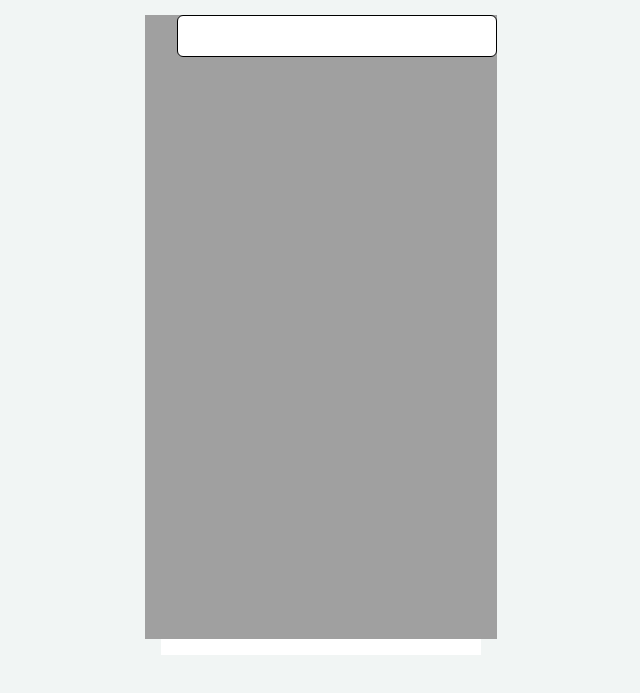
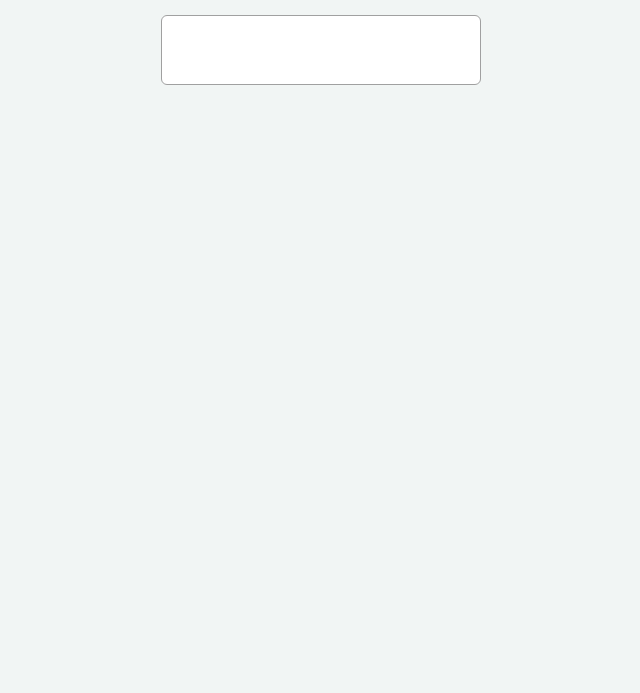
Before and after one commit to JoandersonOliveira/taskList-manager, a website: page public/index.html in a window 1280 px wide. Shown: the part 95-788 px from the top of the page, without its empty margins (319-959 px from the left). Drawn offline with nearby package versions, Linux system fonts and the light colour scheme.

Commit message:
ajustando cards

```diff
--- a/public/index.html
+++ b/public/index.html
@@ -34,14 +34,16 @@
     <div class="container-tasks width-fix">
       <ul class="task-list">
 
-        <div class="card-task card width-fix">
-          <div class="card-task-content">
-            <div class="card-task card-title width-fix"></div>
-            <div class="card-task card-body width-fix"></div>
-          </div>
-          <div class="color-indicator"></div>
+        <li class="task-list-item">
+            <div class="card-task card width-fix">
+                <div class="card-task-content">
+                  <div class="title card-title width-fix"></div>
+                  <div class="description card-body width-fix"></div>
+                </div>
+                <div class="color-indicator"></div>
+              </div>
+        </li>
 
-        </div>
       </ul>
     </div>
   </body>
--- a/public/style.css
+++ b/public/style.css
@@ -4,6 +4,12 @@
   --color-third: #717f7f;
   --color-secondary: #f1f5f4;
   --color-white: #ffffff;
+}
+
+* {
+  padding: 0;
+  margin: 0;
+  box-sizing: border-box;
 }
 
 body {
@@ -53,6 +59,8 @@ body {
   background-color: #e3dede;
 }
 
+/* TASKS HERE */
+
 .container-tasks {
   margin: 0 auto;
   display: flex;
@@ -61,24 +69,31 @@ body {
   align-items: center;
   margin-top: 30px !important;
   height: 80vh;
-  background-color: var(--color-white);
+  /* background-color: var(--color-white); */
+}
 
-  .task-list {
-    height: 100vh;
-    background-color: var(--color-gray);
+.task-list {
+  list-style: none;
+  padding: 0;
+  margin: 0;
+  display: flex;
+  flex-direction: column;
+  gap:10px;
+
+  height: 100vh;
+  /* background-color: var(--color-gray); */
+  align-items: center !important;
+}
+
+ul.task-list-item{
     display: flex;
-    flex-direction: column;
-    align-items: center;
-  }
+    justify-content: center;
 }
 
 .card-task {
+  height: 70px;
   display: flex;
-  flex-direction: column;
-  border: 1px ;
-}
-
-.card {
-  border: 1px solid black;
+  flex-direction: row;
+  border: 1px solid var(--color-gray);
   margin-bottom: 10px;
 }
```
